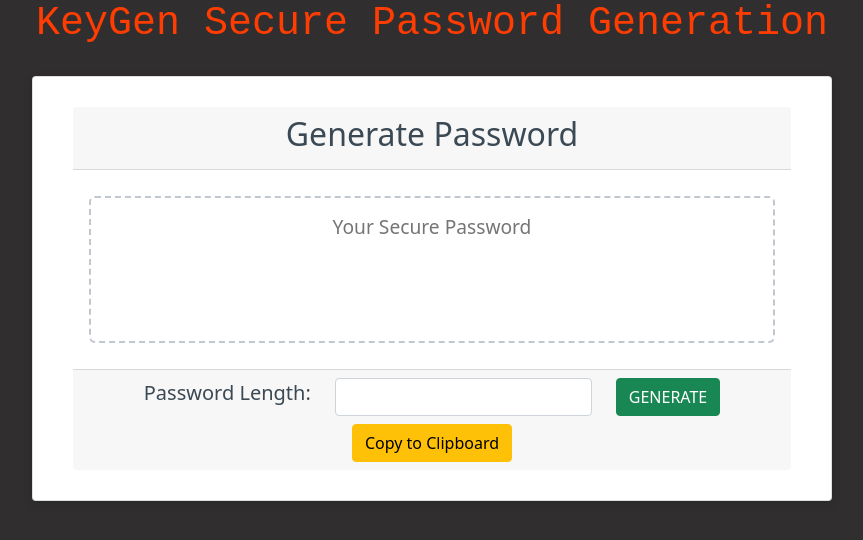
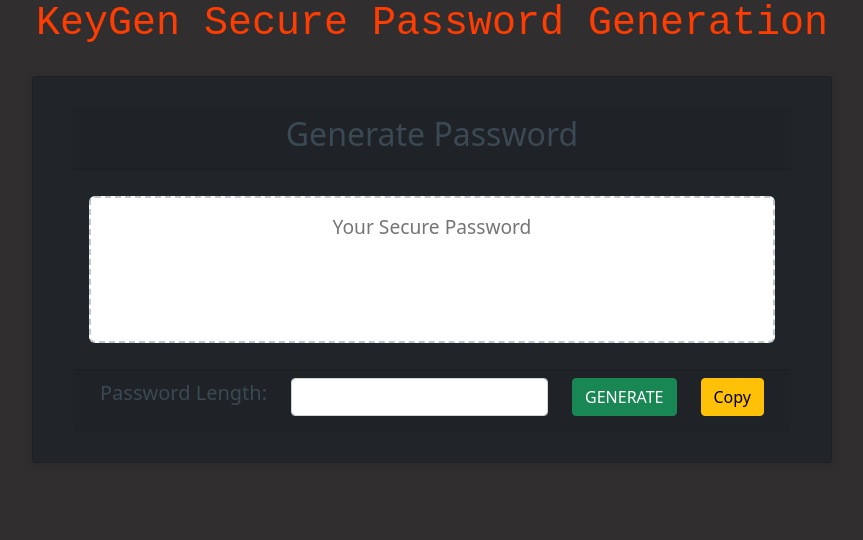
Before and after one commit to puentebravo/KeyGen-2.0, a React (Create React App) app in the folder Client/: page / in a window 1280 px wide. Shown: the top 540 px of the page, without its empty margins (208-1071 px from the left). Built offline with nearby package versions, Linux system fonts and the light colour scheme.

Commit message:
added state tracking for copy button status

```diff
--- a/Client/src/components/passcard/index.js
+++ b/Client/src/components/passcard/index.js
@@ -5,7 +5,7 @@ import "./passcard.css";
 
 function PassCard() {
   const [password, setPassword] = useState();
-  const [copyStatus, setCopyStatus] = useState("Copy to Clipboard");
+  const [copyStatus, setCopyStatus] = useState("Copy");
 
   // Generates a password of the specified length if conditions are met
   const generatePass = (pwLength) => {
@@ -26,7 +26,7 @@ function PassCard() {
       );
     }
 
-    setCopyStatus("Copy to Clipboard");
+    setCopyStatus("Copy");
   };
 
   // Copies password output to clipboard on click.
@@ -41,7 +41,7 @@ function PassCard() {
   };
 
   return (
-    <div className="card">
+    <div className="card bg-dark">
       <div className="card-header">
         <h2 className="text-center">Generate Password</h2>
       </div>
```
